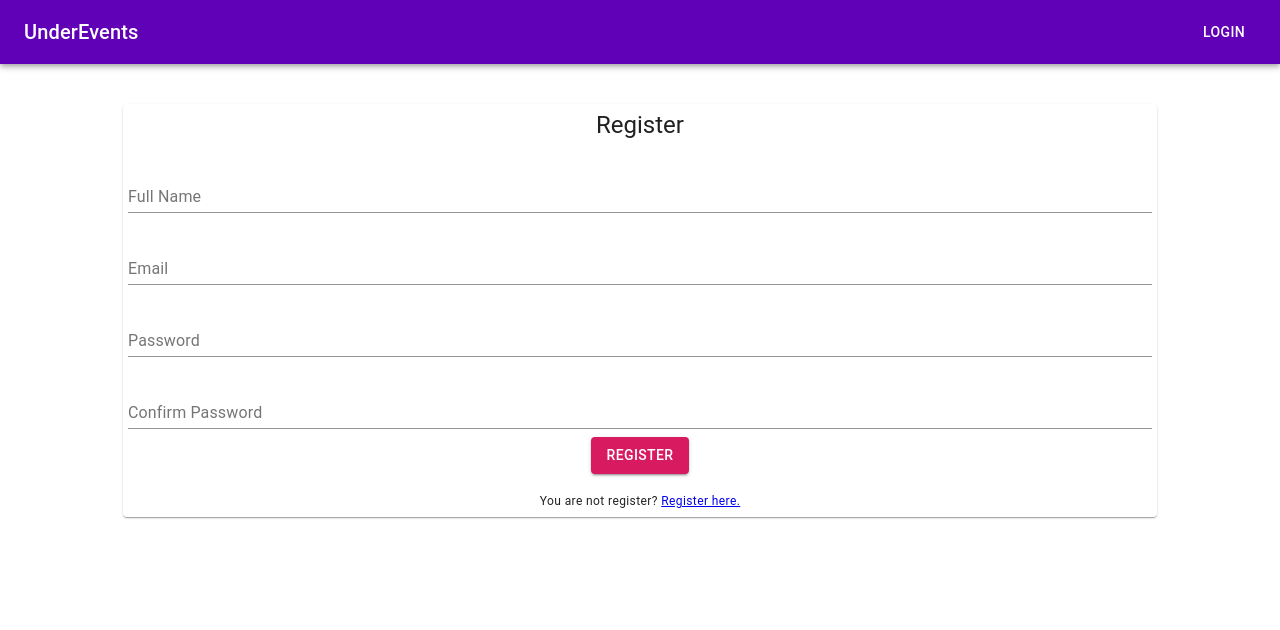
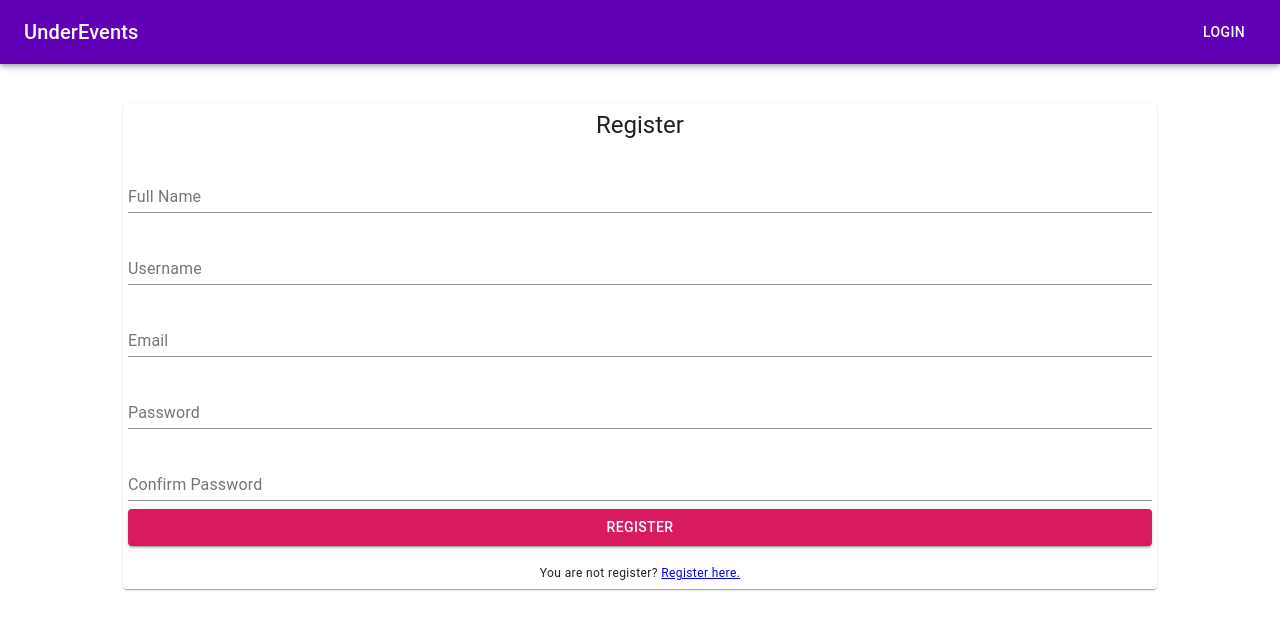
Before and after one commit to Yegaston/underevents, a React (Create React App) app: page /register in a window 1280 px wide. Shown: the top 630 px of the page. Built offline with nearby package versions, Linux system fonts and the light colour scheme.

Commit message:
Create register with redux :dance: :smile:

```diff
--- a/src/components/RegisterForm.jsx
+++ b/src/components/RegisterForm.jsx
@@ -1,4 +1,6 @@
 import React, { Component } from "react";
+import { connect } from "react-redux";
+import { registerUser } from "../redux/actions/actionsUser";
 import PropTypes from "prop-types";
 import { Link } from "react-router-dom";
 import { withStyles } from "@material-ui/styles";
@@ -30,15 +32,31 @@ class RegisterForm extends Component {
       fullname: "",
       email: "",
       password: "",
-      confirmPassword: ""
+      confirmPassword: "",
+      username: ""
     };
     this.handleInput = this.handleInput.bind(this);
+    this.handlerSubmit = this.handlerSubmit.bind(this);
   }
   handleInput(e) {
     const { name, value } = e.target;
     this.setState({
       [name]: value
     });
+  }
+
+  handlerSubmit(e) {
+    e.preventDefault();
+    console.log("xd");
+    const { fullname, email, password, confirmPassword, username } = this.state;
+    const userData = {
+      name: fullname,
+      email,
+      password,
+      confirmPassword,
+      username
+    };
+    this.props.registerUser(userData, this.props.history);
   }
 
   render() {
@@ -55,11 +73,21 @@ class RegisterForm extends Component {
             <Typography variant="h5" component="h2" gutterBottom align="center">
               Register
             </Typography>
+            <form>
               <TextField
                 label="Full Name"
                 name="fullname"
                 className={classes.textField}
                 value={this.state.fullname}
+                onChange={this.handleInput}
+                margin="normal"
+                fullWidth
+              />{" "}
+              <TextField
+                label="Username"
+                name="username"
+                className={classes.textField}
+                value={this.state.username}
                 onChange={this.handleInput}
                 margin="normal"
                 fullWidth
@@ -91,9 +119,17 @@ class RegisterForm extends Component {
                 margin="normal"
                 fullWidth
               />
-            <Button variant="contained" color="secondary" component="span">
+              <Button
+                variant="contained"
+                color="secondary"
+                component="span"
+                type="submit"
+                onClick={this.handlerSubmit}
+                fullWidth
+              >
                 Register
               </Button>
+            </form>
             <br />
             <Typography variant="caption">
               You are not register? <Link to="/register">Register here.</Link>{" "}
@@ -106,7 +142,20 @@ class RegisterForm extends Component {
 }
 
 RegisterForm.propTypes = {
-  classes: PropTypes.object.isRequired
+  classes: PropTypes.object.isRequired,
+  user: PropTypes.object.isRequired,
+  registerUser: PropTypes.func.isRequired
 };
 
-export default withStyles(useStyles)(RegisterForm);
+const mapActionsToProps = {
+  registerUser
+};
+
+const mapStateToProps = state => ({
+  user: state.user
+});
+
+export default connect(
+  mapStateToProps,
+  mapActionsToProps
+)(withStyles(useStyles)(RegisterForm));
--- a/src/pages/Register.jsx
+++ b/src/pages/Register.jsx
@@ -9,12 +9,12 @@ const useStyles = makeStyles(theme => ({
   }
 }));
 
-export default function Register() {
+export default function Register(props) {
   const classes = useStyles();
   return (
     <div className={classes.root}>
       <Grid container direction="row" justify="center" alignItems="center">
-        <LoginForm />
+        <LoginForm history={props.history} />
       </Grid>
     </div>
   );
--- a/src/redux/actions/actionsUser.js
+++ b/src/redux/actions/actionsUser.js
@@ -21,6 +21,29 @@ export const loginUser = (userData, history) => async dispatch => {
     }
   }
 };
+
+export const registerUser = (userData, history) => async dispatch => {
+  try {
+    const res = await Axios.post("/user/register", userData);
+    console.log(res)
+    const token = res.data.token;
+    setAuthorizationHeader(token);
+    dispatch(getUserData());
+    dispatch({ type: CLEAR_ERRORS });
+    history.push("/");
+  } catch (err) {
+    console.log(err);
+    if (err.response.status === 400 || err.response.status === 500) {
+      dispatch({
+        type: SET_ERRORS,
+        payload: {
+          errors: "Something go wrong, check the information"
+        }
+      });
+    }
+  }
+};
+
 export const getUserData = () => async dispatch => {
   const res = await Axios.get("/user");
   console.log(res);
```
Lines whose indentation alone changed are shown as unchanged.
